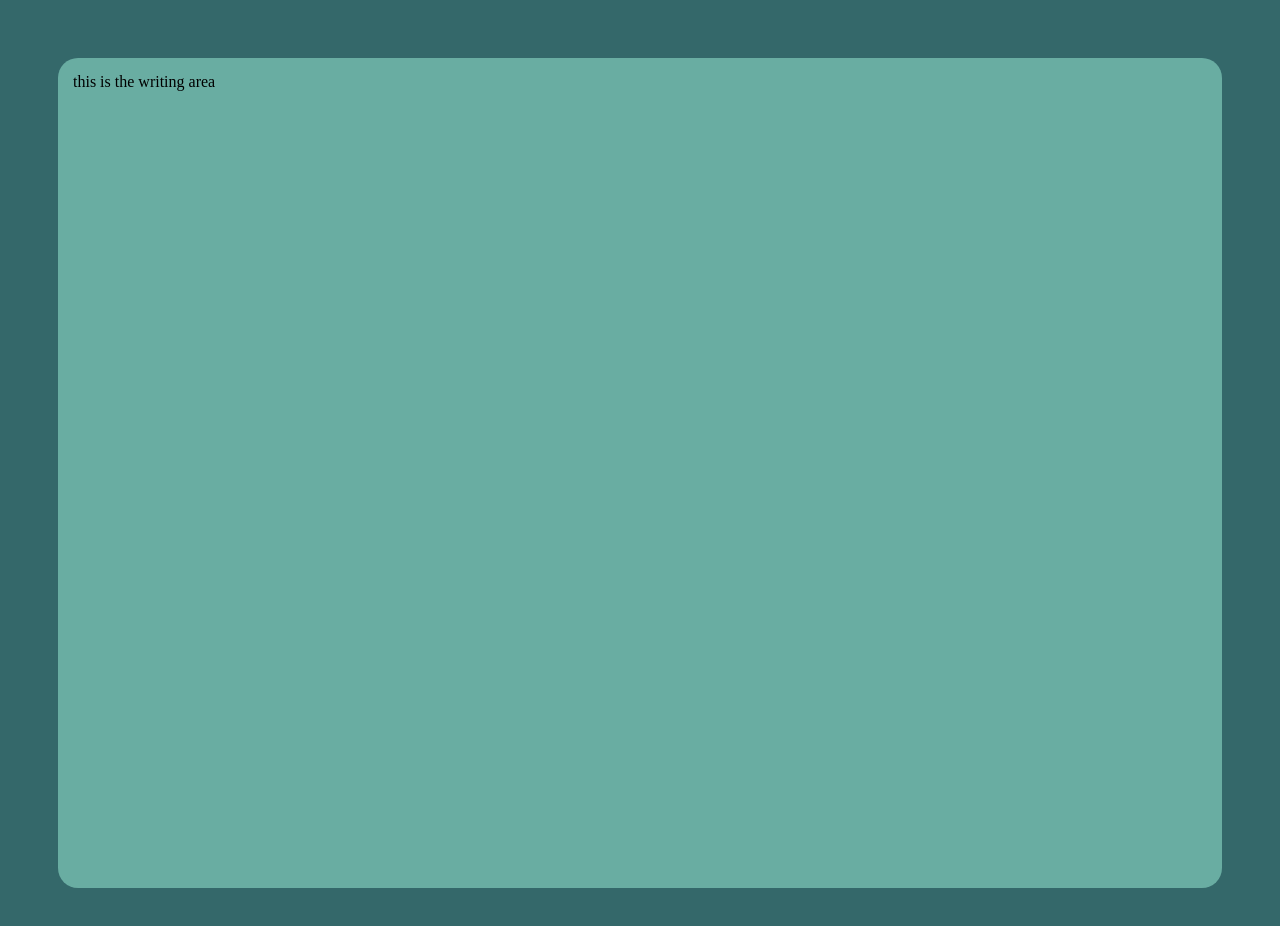
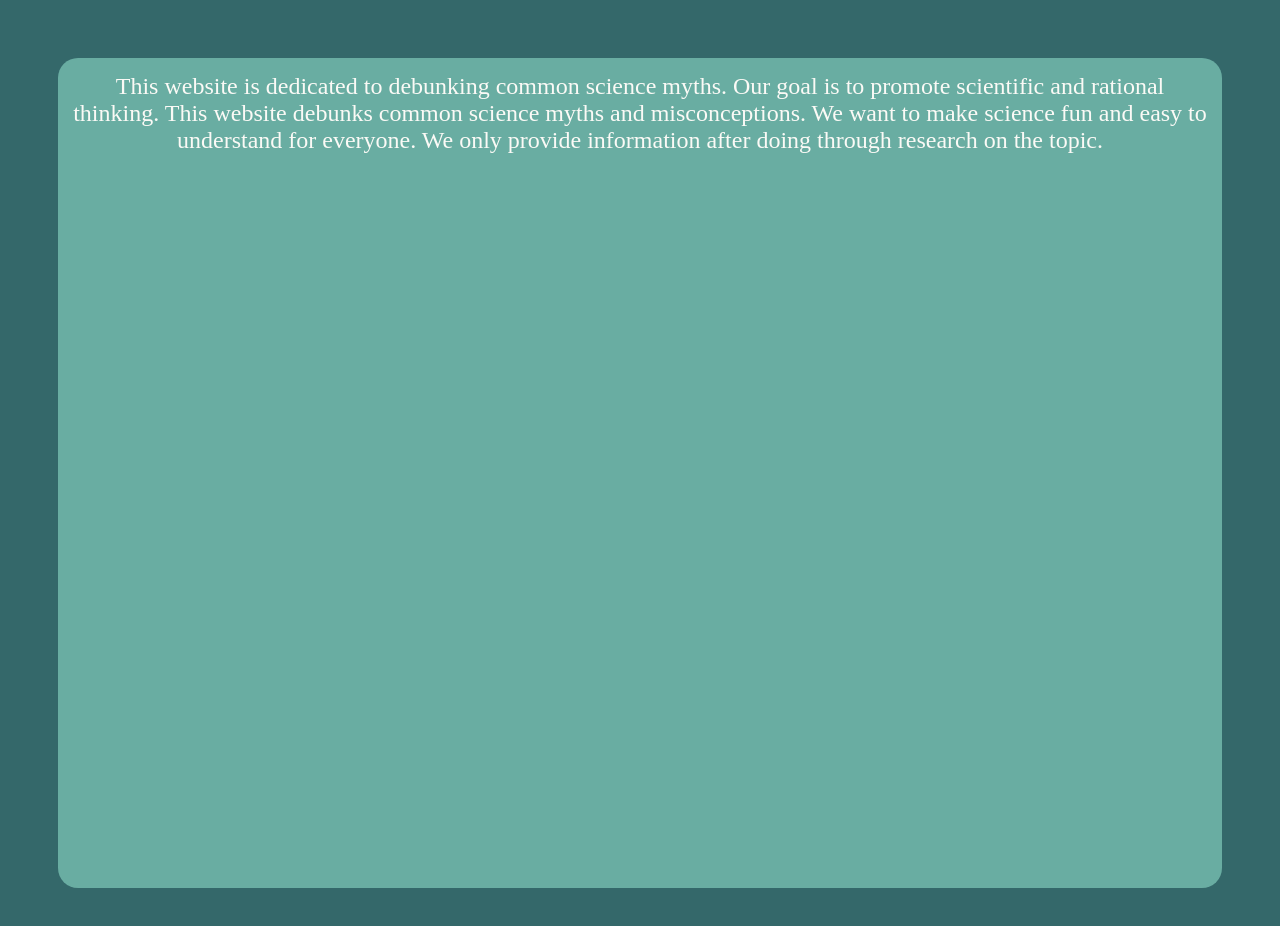
Before and after one commit to SumitRoyChowdhury/CommonScienceMyths, a plain HTML site: page aboutus.html in a window 1280 px wide. Drawn offline with Linux system fonts and the light colour scheme.

Commit message:
modified aboutus.html

```diff
--- a/aboutus.html
+++ b/aboutus.html
@@ -17,9 +17,21 @@
             border-radius: 20px;
             padding: 15px;
         }
+        .aboutus{
+            font-size: 1.5rem;
+            text-align: center;
+            color: rgba(251, 250, 246);
+
+        }
     </style>
 </head>
 <body>
-    <div class="divtag">this is the writing area</div>
+    <div class="divtag">
+        <div class="aboutus">This website is dedicated to debunking common science myths. Our goal is to promote scientific
+        and rational thinking. This website debunks common science myths and misconceptions. We want
+        to make science fun and easy to understand for everyone.
+        We only provide information after doing through research on the topic.
+        </div>
+    </div>
 </body>
 </html>
```
